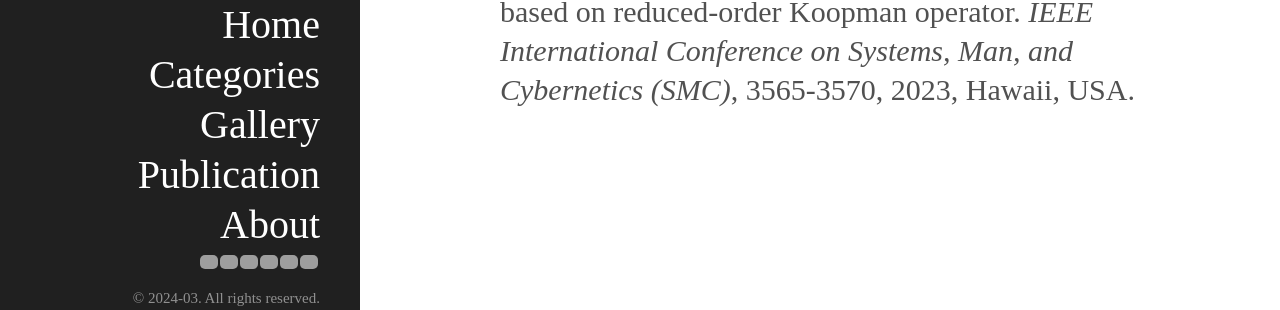
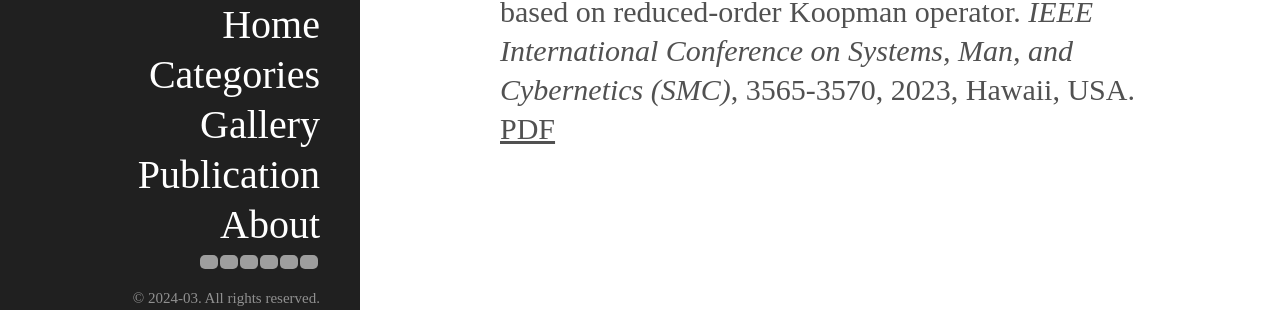
Before and after one commit to Zhang-Xuewen/Zhang-Xuewen.github.io, a Jekyll site: the page built from publication.md, in a window 1280 px wide and 968 px high. Shown: the part 620-930 px from the top of the window. Built offline with Jekyll 4.4.1, drawn with Linux system fonts in a browser that asks for light colours; some web fonts are replaced; grey boxes are pictures that could not be loaded.

Commit message:
update publication

```diff
--- a/publication.md
+++ b/publication.md
@@ -14,9 +14,9 @@
 
 <h1> Selected publications </h1>
 
-- **Xuewen Zhang**, Minghao Han, Xunyuan Yin. Reduced-order Koopman modeling and predictive control of nonlinear processes. *Computers & Chemical Engineering*, 179:108440, 2023.  [PDF](https://doi.org/10.1016/j.compchemeng.2023.108440)
+- **Xuewen Zhang**, Minghao Han, Xunyuan Yin. Reduced-order Koopman modeling and predictive control of nonlinear processes. *Computers & Chemical Engineering*, 179:108440, 2023. [PDF](https://doi.org/10.1016/j.compchemeng.2023.108440)
 
 
 <h1> Conference talks</h1>
 
-- **Xuewen Zhang**, Minghao Han, Xunyuan Yin. Data-driven linear predictive control of nonlinear processes based on reduced-order Koopman operator. *IEEE International Conference on Systems, Man, and Cybernetics (SMC)*, 3565-3570, 2023, Hawaii, USA.
+- **Xuewen Zhang**, Minghao Han, Xunyuan Yin. Data-driven linear predictive control of nonlinear processes based on reduced-order Koopman operator. *IEEE International Conference on Systems, Man, and Cybernetics (SMC)*, 3565-3570, 2023, Hawaii, USA. [PDF](https://ieeexplore.ieee.org/abstract/document/10393904)
```
